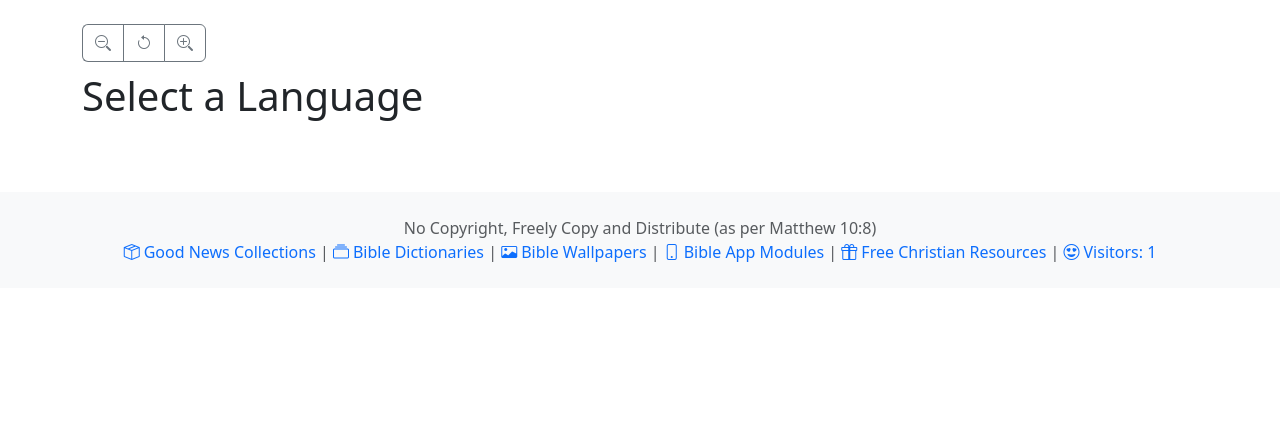
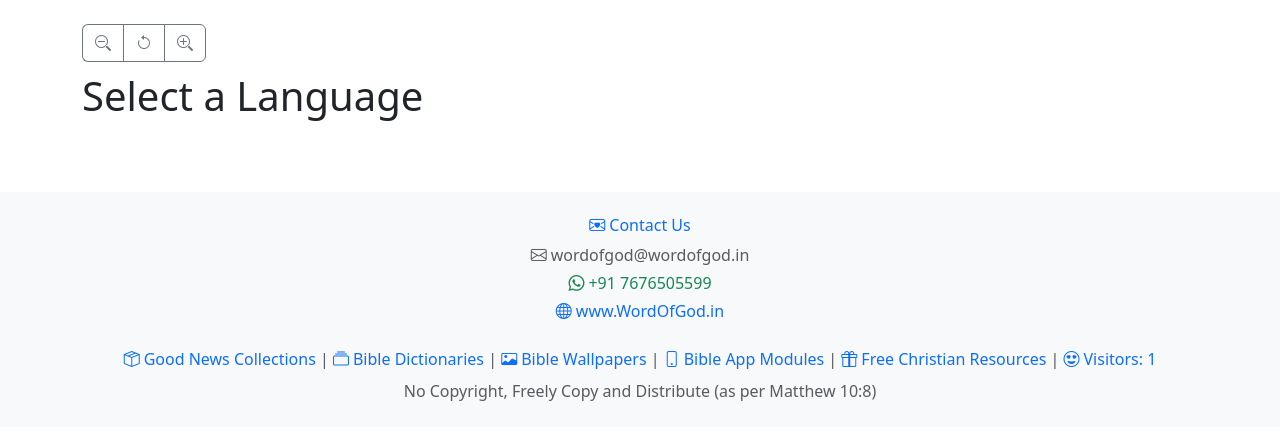
Before and after one commit to yesudas/bible-concordance-app, a PHP site: page / in a window 1280 px wide. Shown: the part 80-520 px from the top of the page. Run offline with PHP 8.4, Linux system fonts and the light colour scheme.

Commit message:
Enhanced counter.php and added contact us section in the footer

```diff
--- a/counter.php
+++ b/counter.php
@@ -32,9 +32,16 @@ if (!$isBot) {
     // Open file for reading and writing
     $fp = fopen($counterFile, "c+"); // c+ = read/write, create if not exists
 
-    if (flock($fp, LOCK_EX)) { // lock file exclusively
-        // Read current count
-        $count = (int)fread($fp, filesize($counterFile));
+    if ($fp && flock($fp, LOCK_EX)) { // lock file exclusively
+        // Read current count - read entire file content
+        rewind($fp); // Make sure we're at the beginning
+        $currentContent = fread($fp, 1024); // Read up to 1024 bytes (more than enough for a counter)
+        $count = (int)trim($currentContent); // Convert to integer and trim whitespace
+
+        // If file was empty or invalid, start from 0
+        if ($count < 0) {
+            $count = 0;
+        }
 
         // Increment
         $count++;
@@ -48,12 +55,19 @@ if (!$isBot) {
 
         fflush($fp);        // flush output
         flock($fp, LOCK_UN); // unlock
+        fclose($fp);
     } else {
-        // Could not lock file (very rare)
-        $count = -1;
+        // Could not open or lock file - fallback to reading existing value
+        if (file_exists($counterFile)) {
+            $visitors2 = (int)trim(file_get_contents($counterFile));
+        } else {
+            $visitors2 = 1; // Default fallback
+        }
+
+        if ($fp) {
+            fclose($fp);
+        }
     }
-
-    fclose($fp);
 
 }
 
--- a/css/styles.css
+++ b/css/styles.css
@@ -172,3 +172,27 @@ footer {
     font-size: 0.875rem;
   }
 }
+
+/* Footer Contact Section Styling */
+footer .contact-section {
+  border-top: 1px solid #dee2e6;
+  padding-top: 1rem;
+  margin-bottom: 1rem;
+}
+
+footer a:hover {
+  transform: translateY(-1px);
+  transition: transform 0.2s ease;
+}
+
+footer .text-success:hover {
+  color: #198754 !important;
+}
+
+footer .text-primary:hover {
+  color: #0d6efd !important;
+}
+
+footer .text-muted:hover {
+  color: #495057 !important;
+}
--- a/index.php
+++ b/index.php
@@ -620,15 +620,40 @@ if ($language) {
     <!-- Footer -->
     <footer class="bg-light text-center py-4 mt-5">
         <div class="container">
-            <p class="mb-0 text-muted">No Copyright, Freely Copy and Distribute (as per Matthew 10:8)</p>
-            <p class="mb-0 text-muted">
+            <!-- Contact Section -->
+            <div class="row mb-3">
+                <div class="col-12">
+                    <h6 class="text-primary mb-2"><i class="bi bi-envelope-heart me-1"></i>Contact Us</h6>
+                    <p class="mb-1 text-muted">
+                        <a href="mailto:wordofgod@wordofgod.in" class="text-decoration-none text-muted">
+                            <i class="bi bi-envelope me-1"></i>wordofgod@wordofgod.in
+                        </a>
+                    </p>
+                    <p class="mb-1 text-muted">
+                        <span href="https://wa.me/917676505599" target="_blank" class="text-decoration-none text-success">
+                            <i class="bi bi-whatsapp me-1"></i>+91 7676505599
+                        </span>
+                    </p>
+                    <p class="mb-2 text-muted">
+                        <a href="https://www.wordofgod.in" target="_blank" class="text-decoration-none text-primary">
+                            <i class="bi bi-globe me-1"></i>www.WordOfGod.in
+                        </a>
+                    </p>
+                </div>
+            </div>
+
+            <!-- Resources Links -->
+            <p class="mb-2 text-muted">
                 <a href="https://wordofgod.in/good-news-collections/" target="_blank" class="text-decoration-none"><i class="bi bi-box-seam me-1"></i>Good News Collections</a> |
                 <a href="https://wordofgod.in/bibledictionary/" target="_blank" class="text-decoration-none"><i class="bi bi-collection me-1"></i>Bible Dictionaries</a> |
                 <a href="https://wordofgod.in/bible-wallpapers/" target="_blank" class="text-decoration-none"><i class="bi bi-card-image me-1"></i>Bible Wallpapers</a> |
                 <a href="https://wordofgod.in/bible-app-modules/" target="_blank" class="text-decoration-none"><i class="bi bi-phone me-1"></i>Bible App Modules</a> |
-                <a href="https://wordofgod.in" target="_blank" class="text-decoration-none"><i class="bi bi-gift me-1"></i>Free Christian Resources</a> |
+                <a href="https://wordofgod.in/" target="_blank" class="text-decoration-none"><i class="bi bi-gift me-1"></i>Free Christian Resources</a> |
                 <span class="text-primary"><i class="bi bi-emoji-heart-eyes me-1"></i>Visitors: <?= $visitors2 ?></span>
             </p>
+
+            <!-- Copyright -->
+            <p class="mb-0 text-muted">No Copyright, Freely Copy and Distribute (as per Matthew 10:8)</p>
         </div>
     </footer>
 
```
